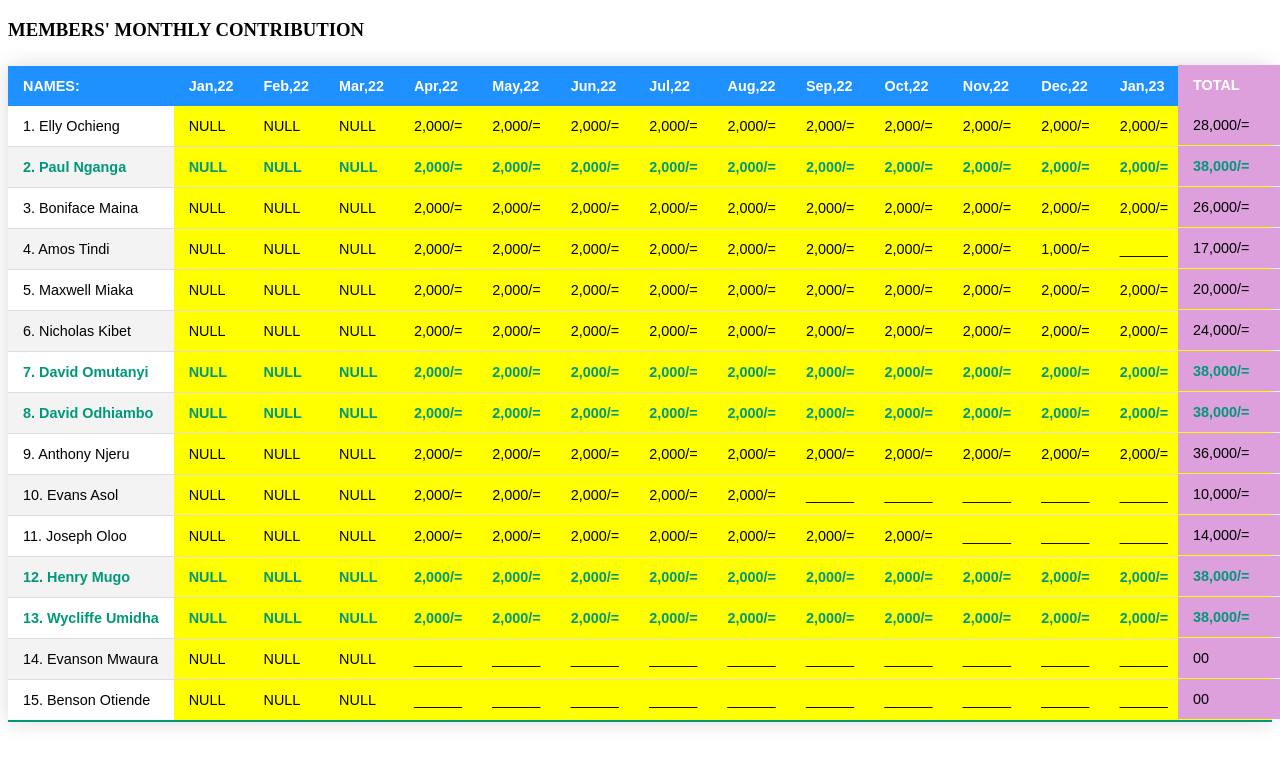
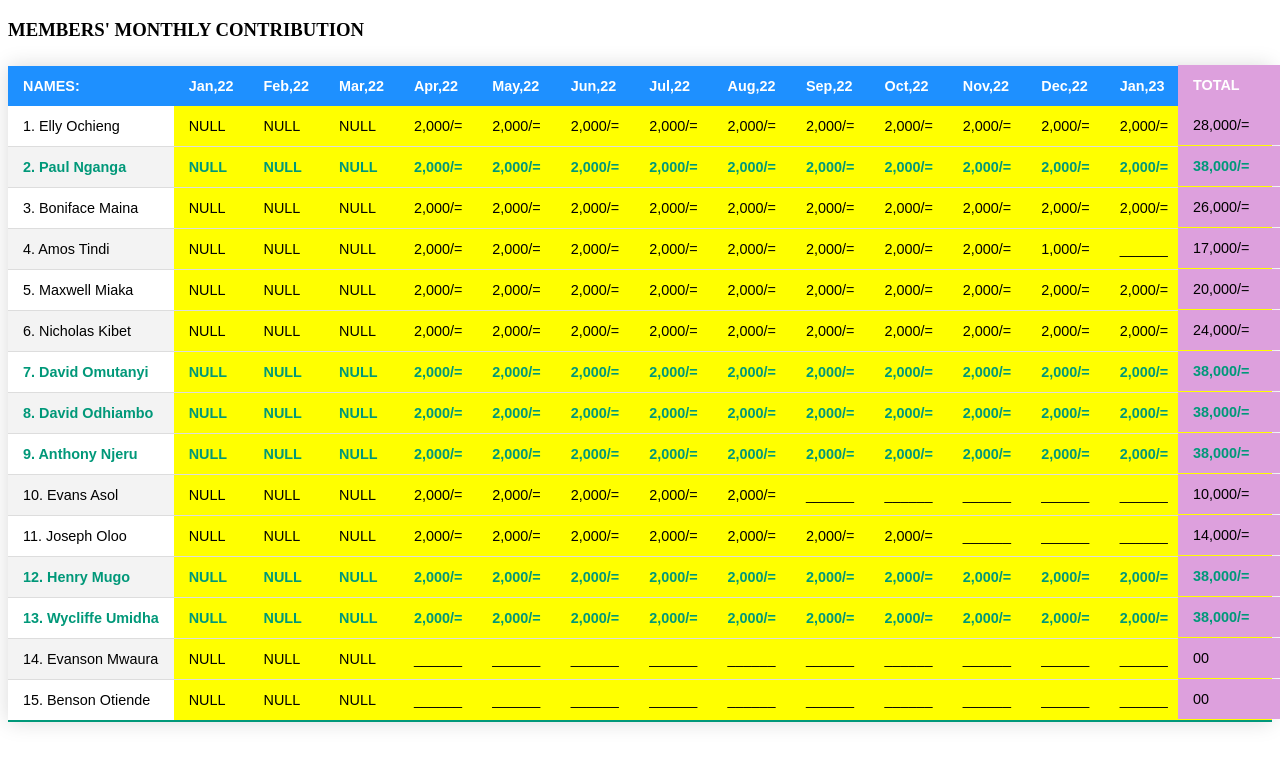
Before and after one commit to Wycliffe-Upot/minutes, a plain HTML site: page spreadsheet.html in a window 1280 px wide. Drawn offline with Linux system fonts and the light colour scheme.

Commit message:
Update spreadsheet.html

```diff
--- a/spreadsheet.html
+++ b/spreadsheet.html
@@ -599,7 +599,7 @@
                     <td class="long"></td>
                     <td class="totalcol">38,000/=</td>
                 </tr>
-                <tr>
+                <tr class="active-row">
                     <td class="namecol">9. Anthony Njeru</td>
                     <td class="long">NULL</td>
                     <td class="long">NULL</td>
@@ -622,7 +622,7 @@
                     <td class="long">2,000/=</td>
                     <td class="long">2,000/=</td>
                     <td class="long">2,000/=</td>
-                    <td class="long">______</td>
+                    <td class="long">2,000/=</td>
                     <td class="long"></td>
                     <td class="long"></td>
                     <td class="long"></td>
@@ -662,7 +662,7 @@
                     <td class="long"></td>
                     <td class="long"></td>
                     <td class="long"></td>
-                    <td class="totalcol">36,000/=</td>
+                    <td class="totalcol">38,000/=</td>
 
                 </tr>
                 <tr>
```
